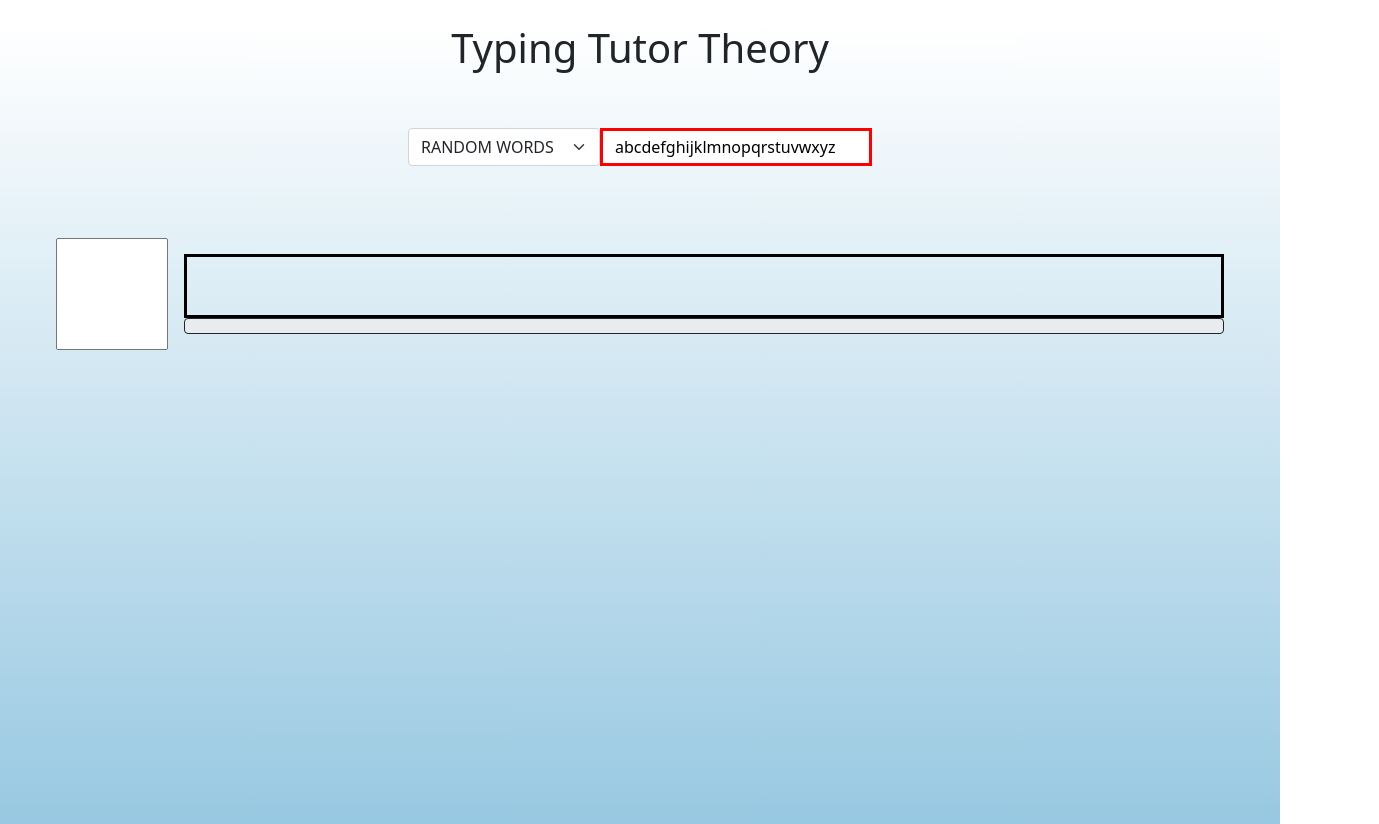
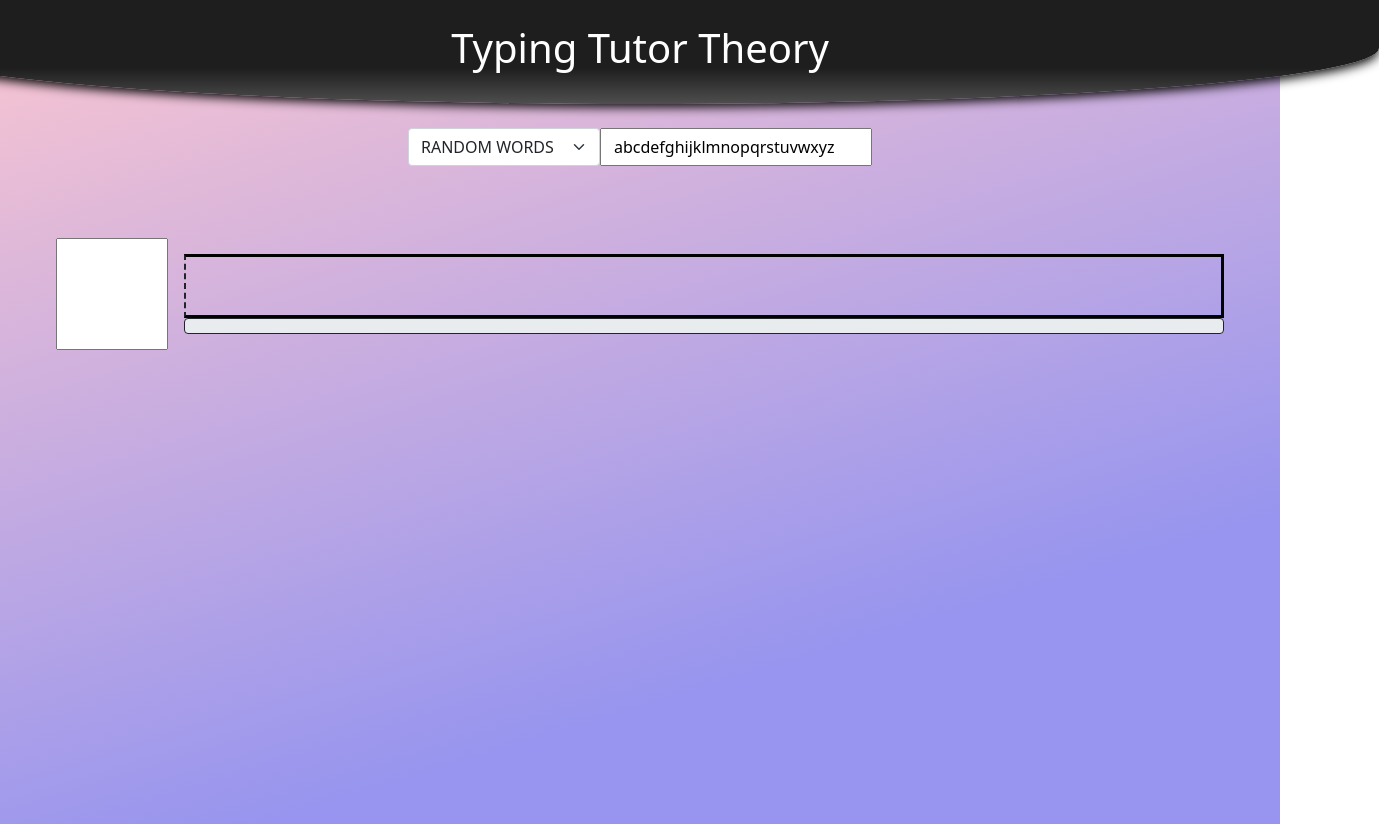
Before and after one commit to michaeljamesrojas/theoretical-typing-tutor, a React (Create React App) app: page / in a window 1280 px wide. Shown: the whole page, 1379 px wide, since content can reach past the window. Built offline with nearby package versions, Linux system fonts and the light colour scheme.

Commit message:
New look and experience, whole commit

```diff
--- a/src/App.js
+++ b/src/App.js
@@ -2,12 +2,14 @@ import "./App.css";
 import "bootstrap/dist/css/bootstrap.css";
 import { useState } from "react";
 import ttt from "./lib/ttt";
+import TypingIndicator from "./typingIndicator";
 
 function App() {
   const [trainingCharacters, setTrainingCharacters] = useState("abcdefghijklmnopqrstuvwxyz");
   const [charSet, setCharSet] = useState(ttt.getCharSet());
   const [shakerClass, setShakerClass] = useState("");
   const [generatorType, setGeneratorType] = useState(1);
+  const [typedChar, setTypedChar] = useState("");
 
   var forceRender = () => {
     setTrainingCharacters(ttt.getTrainingCharacters());
@@ -27,7 +29,7 @@ function App() {
   const typeAreaChange = (e) => {
     const typedChar = e.target.value;
 
-    console.info({ typedChar });
+    setTypedChar(typedChar);
 
     let eliminateSuccess = ttt.eliminateFirstLetter(typedChar, true);
     if (!!!eliminateSuccess) {
@@ -90,13 +92,14 @@ function App() {
 
   return (
     <>
-      <div className="row m-4 mb-5 text-center">
-        <div className="col">
-          <h1>Typing Tutor Theory</h1>
+      <div className="row m-4 mb-5 text-center position-relative">
+        <div className="curveHeading position-absolute"></div>
+        <div className="col position-relative">
+          <h1 className="text-white">Typing Tutor Theory</h1>
         </div>
       </div>
 
-      <div class="row m-3 justify-content-center">
+      <div className="row m-3 justify-content-center">
         <select
           id="mode-selector"
           className="form-select"
@@ -118,21 +121,22 @@ function App() {
         />
       </div>
 
-      <div id="core-trainer" class="d-flex mx-5 align-items-center bd-highlight">
-        <div class="p-2 flex-shrink-1 bd-highlight">
+      <div id="core-trainer" className="d-flex mx-5 align-items-center bd-highlight">
+        <div className="p-2 flex-shrink-1 bd-highlight position-relative">
           <input className="type-area" type="text" onChange={typeAreaChange} value={""}></input>
+          <TypingIndicator key={Date.now()} toDisplay={typedChar} />
         </div>
 
-        <div class="p-2 w-100 bd-highlight overflow-hidden">
+        <div className="p-2 w-100 bd-highlight overflow-hidden">
           <h1 className={`m-0 characters-container ${shakerClass}`}>
             <pre className="m-0 overflow-hidden">
               {getHighlightedCharSet(charSet, ttt.getErrorCharPositions())}
             </pre>
           </h1>
 
-          <div id="progress-bar" class="progress">
+          <div id="progress-bar" className="progress">
             <div
-              class="progress-bar bg-success"
+              className="progress-bar bg-success"
               role="progressbar"
               style={{ width: `${progressValue}%`, margin: "auto" }}
               aria-valuemin="0"
--- a/src/index.css
+++ b/src/index.css
@@ -8,11 +8,31 @@ body {
 
 #root {
   height: 100vh;
-  background: linear-gradient(0deg, rgba(107, 177, 213, 1) -43%, rgba(255, 255, 255, 1) 100%);
+  /* background: linear-gradient(0deg, rgba(107, 177, 213, 1) -43%, rgba(255, 255, 255, 1) 100%); */
+
+  background-color: #f9c5d1;
+  background-image: linear-gradient(163deg, #f9c5d1 0%, #9795ef 74%);
 }
 
 code {
   font-family: source-code-pro, Menlo, Monaco, Consolas, "Courier New", monospace;
+}
+
+div[role="progressbar"] {
+  background-color: rgb(30, 30, 30) !important;
+}
+
+.curveHeading {
+  height: 200%;
+  min-width: 120% !important;
+  top: -2rem;
+  left: -10%;
+  background: rgb(76, 150, 222);
+  /* background: linear-gradient(0deg, rgba(76, 150, 222, 1) 0%, rgba(240, 240, 240, 1) 100%); */
+  background: linear-gradient(180deg, rgb(30 30 30) 68%, rgba(240, 240, 240, 1) 207%);
+  border-bottom-left-radius: 130%;
+  border-bottom-right-radius: 130%;
+  box-shadow: 0px 4px 11px -1px black;
 }
 
 #core-trainer {
@@ -29,11 +49,13 @@ code {
 
 .training-characters {
   width: 17rem !important;
-  border: 0.2rem solid red;
+  /* border: 0.2rem solid red; */
 }
 
 .characters-container {
   border: 0.2rem solid black;
+  border-left: 0.15rem dashed;
+  border-left-style: dashed;
   white-space: nowrap;
   font-size: 4rem;
   min-height: 4rem;
@@ -53,6 +75,16 @@ code {
 
 .shakeIt {
   animation: shake 0.3s;
+}
+
+.growFade {
+  animation: growFade 0.6s;
+}
+
+#growFade {
+  visibility: hidden;
+  position: absolute !important;
+  font-size: 3rem;
 }
 
 @keyframes shake {
@@ -90,3 +122,20 @@ code {
     transform: translate(1px, -2px) rotate(-1deg);
   }
 }
+
+@keyframes growFade {
+  0% {
+    visibility: visible;
+    transform: scale(1);
+    opacity: 1;
+    /* display: block; */
+  }
+  75% {
+    opacity: 0.8;
+  }
+  100% {
+    transform: scale(2);
+    opacity: 0;
+    /* display: none; */
+  }
+}
--- /dev/null
+++ b/src/typingIndicator.jsx
@@ -0,0 +1,19 @@
+import React, { useState, useEffect } from "react";
+
+export default function TypingIndicator({ toDisplay }) {
+  const [growClass, setGrowClass] = useState("growFade");
+
+  useEffect(() => {
+    setGrowClass("growFade");
+  }, [toDisplay]);
+
+  return (
+    <h1
+      id="growFade"
+      className={`my-auto start-0 position-absolute text-center fw-bolder w-100 ${growClass}`}
+      style={{ top: "25%" }}
+    >
+      {toDisplay}
+    </h1>
+  );
+}
```
